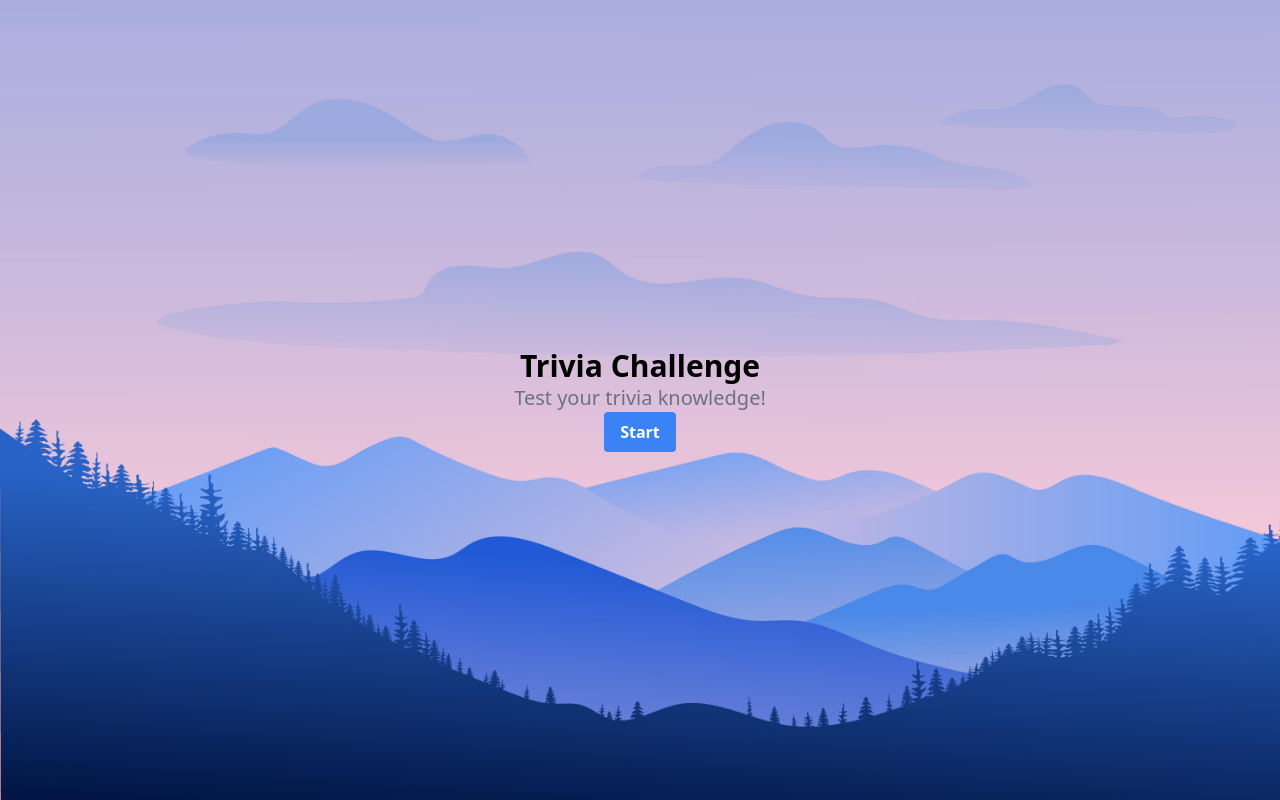
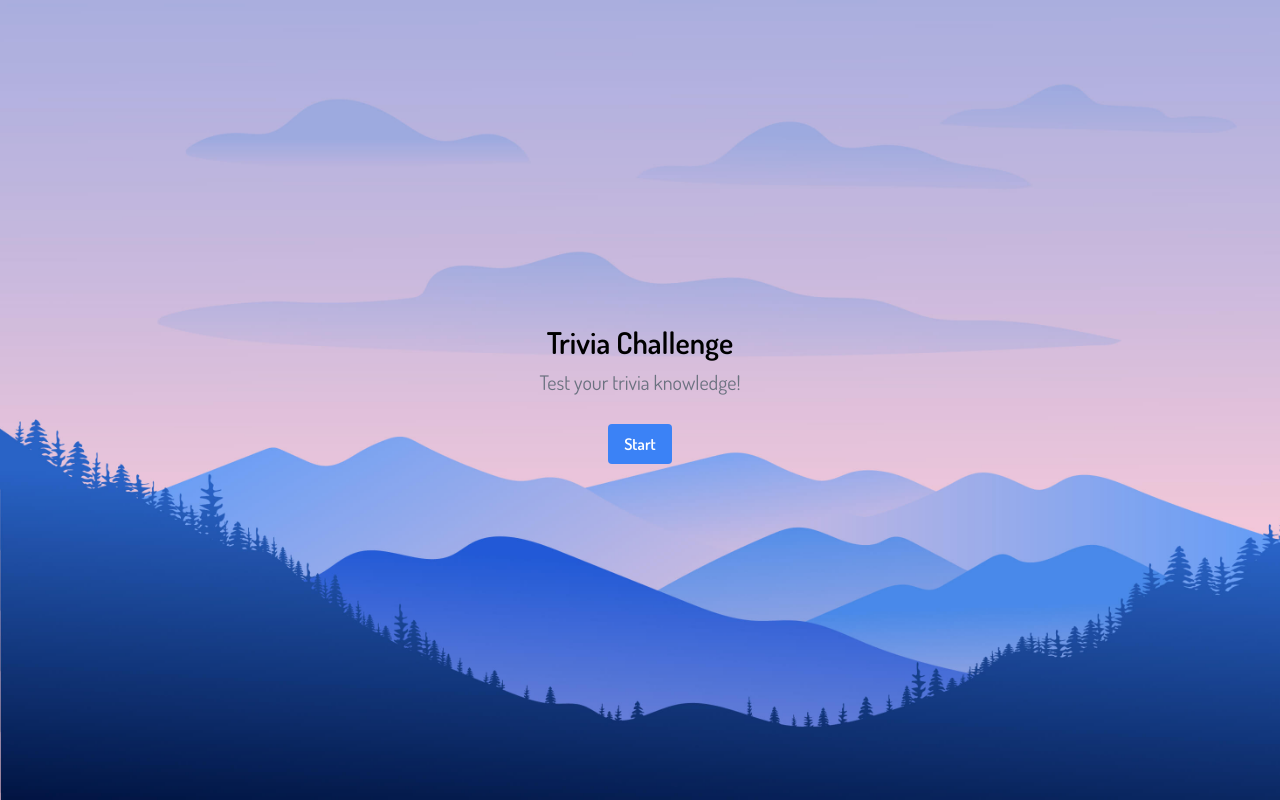
Before and after one commit to alison2686/nextjs-trivia, a Next.js app: page / in a window 1280 px wide. Built offline with nearby package versions, Linux system fonts and the light colour scheme.

Commit message:
add Dosis font

```diff
--- a/src/components/GameLogic.tsx
+++ b/src/components/GameLogic.tsx
@@ -79,15 +79,15 @@ const GameLogic = () => {
         <Layout title="Trivia | Home" description="Test your trivia knowledge">
             <section className={CONTAINER}>
                 <div className="text-center py-10">
-                    <h1 className="text-3xl font-semibold ">
+                    <h1 className="text-3xl font-semibold my-2">
                         Trivia Challenge
                     </h1>
-                    <h2 className="text-xl text-gray-500 font-medium">
+                    <h2 className="text-xl text-gray-500 font-medium my-2">
                         Test your trivia knowledge!
                     </h2>
                     {gameOver || userAnswers.length === TOTAL_QUESTIONS ? (
                         <button
-                            className="bg-blue-500 hover:bg-blue-700 text-white font-bold py-2 px-4 rounded"
+                            className="bg-blue-500 hover:bg-blue-700 text-white font-bold py-2 px-4 rounded my-5"
                             onClick={startTrivia}>
                             Start
                         </button>
@@ -111,7 +111,7 @@ const GameLogic = () => {
                     userAnswers.length === number + 1 &&
                     number !== TOTAL_QUESTIONS - 1 ? (
                         <button
-                            className="bg-blue-500 hover:bg-blue-700 text-white font-bold py-2 px-4 rounded m-3"
+                            className="bg-[#ebfeff] border-2 border-[#0085a3] hover:bg-blue-700 font-bold py-2 px-4 rounded m-3"
                             onClick={nextQuestion}>
                             Next Question
                         </button>
--- a/src/pages/_app.tsx
+++ b/src/pages/_app.tsx
@@ -1,5 +1,6 @@
 import "@/styles/globals.css";
 import type { AppProps } from "next/app";
+import { Inter } from "@next/font/google";
 
 const App = ({ Component, pageProps }: AppProps) => {
     return <Component {...pageProps} />;
--- a/src/pages/_document.tsx
+++ b/src/pages/_document.tsx
@@ -4,6 +4,12 @@ export default function Document() {
     return (
         <Html lang="en">
             <Head />
+            <link rel="preconnect" href="https://fonts.googleapis.com" />
+            <link rel="preconnect" href="https://fonts.gstatic.com" />
+            <link
+                href="https://fonts.googleapis.com/css2?family=Dosis:wght@400;600&display=swap"
+                rel="stylesheet"
+            />
             <body>
                 <Main />
                 <NextScript />
--- a/src/pages/index.tsx
+++ b/src/pages/index.tsx
@@ -1,10 +1,4 @@
-import { useState } from "react";
 import Layout from "@/components/layout/layout";
-import { CONTAINER } from "../utils";
-import QuestionCard from "@/components/QuestionCard";
-import { fetchQuizQuestions } from "@/api/API";
-//TYPES
-import { QuestionState, Difficulty } from "@/api/API";
 // Components
 import GameLogic from "@/components/GameLogic";
 
--- a/src/styles/globals.css
+++ b/src/styles/globals.css
@@ -10,19 +10,16 @@
 
 html,
 body {
-    /* max-width: 100vw;
-    overflow-x: hidden; */
+    max-width: 100vw;
+    overflow-x: hidden;
 }
 
 body {
     /* color: rgb(var(--foreground-rgb)); */
     background-image: url("../images/weather_background.jpg");
     background-size: cover;
-}
-
-a {
-    /* color: inherit;
-    text-decoration: none; */
+    margin: 0;
+    font-family: "Dosis", sans-serif;
 }
 
 @media (prefers-color-scheme: dark) {
--- a/tailwind.config.js
+++ b/tailwind.config.js
@@ -5,7 +5,12 @@ module.exports = {
         "./src/utils/index.ts",
     ],
     theme: {
-        extend: {},
+        extend: {
+            fontFamily: {
+                dosis: ["Dosis", "sans-serif"],
+                lobster: ["Lobster Two", "cursive"],
+            },
+        },
     },
     variants: {
         extend: {},
```
